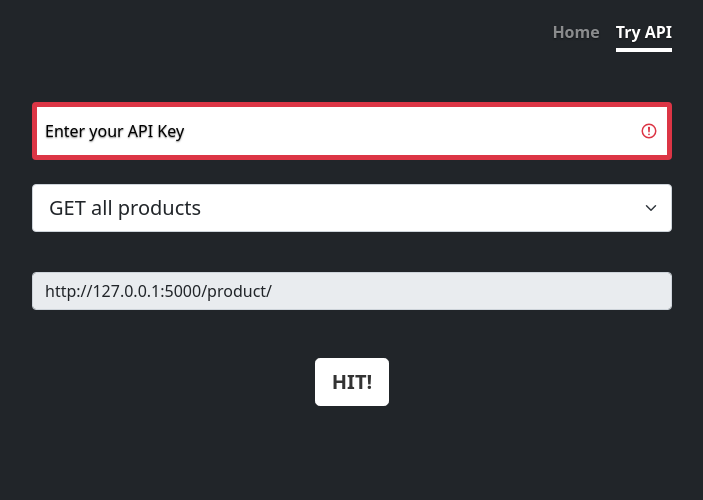
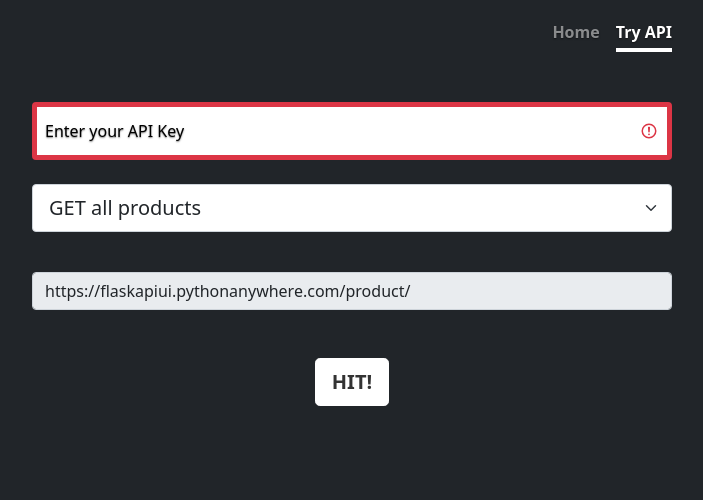
Before and after one commit to niksm7/Flask-Restful-API, a Flask app: page /events in a window 1280 px wide. Shown: the top 500 px of the page, without its empty margins (288-991 px from the left). Run offline with Flask 2, Linux system fonts and the light colour scheme; some libraries are stand-ins or nearby versions.

Commit message:
updating to production url

```diff
--- a/templates/events.html
+++ b/templates/events.html
@@ -62,7 +62,7 @@
       <option value="DELETE">DELETE</option>
     </select>
     <br>
-    <input type="text" class="form-control" id="urlholder" value="http://127.0.0.1:5000/product/{{api_key}}" readonly>
+    <input type="text" class="form-control" id="urlholder" value="https://flaskapiui.pythonanywhere.com/product/{{api_key}}" readonly>
 
     <br><br>
 
@@ -179,7 +179,7 @@
       document.getElementById("product_price_div").hidden = true
       document.getElementById("product_qty_div").hidden = true
     }
-    document.getElementById("urlholder").value = "http://127.0.0.1:5000/product/{{api_key}}"
+    document.getElementById("urlholder").value = "https://flaskapiui.pythonanywhere.com/product/{{api_key}}"
   }
 
   function update_id(id) {
@@ -194,7 +194,7 @@
         document.getElementById("product_qty").value = data["qty"]
       }
       if (id != "") {
-        fetchAsync("http://127.0.0.1:5000/product/{{api_key}}/" + id)
+        fetchAsync("https://flaskapiui.pythonanywhere.com/product/{{api_key}}/" + id)
       }
       else {
         document.getElementById("product_name").value = ""
@@ -203,7 +203,7 @@
         document.getElementById("product_qty").value = ""
       }
     }
-    document.getElementById("urlholder").value = "http://127.0.0.1:5000/product/{{api_key}}/" + id
+    document.getElementById("urlholder").value = "https://flaskapiui.pythonanywhere.com/product/{{api_key}}/" + id
 
   }
 
@@ -218,9 +218,9 @@
       var url_address = $("#urlholder").val()
       var params = {}
       if (type_of_request == "POST" || type_of_request == "PUT") {
-        url_address = "http://127.0.0.1:5000/product/{{api_key}}"
+        url_address = "https://flaskapiui.pythonanywhere.com/product/{{api_key}}"
         if (type_of_request == "PUT") {
-          url_address = "http://127.0.0.1:5000/product/{{api_key}}/" + $("#product_id").val()
+          url_address = "https://flaskapiui.pythonanywhere.com/product/{{api_key}}/" + $("#product_id").val()
         }
         params["csrfmiddlewaretoken"] = $('input[name=csrfmiddlewaretoken]').val()
         params["name"] = $("#product_name").val()
```
